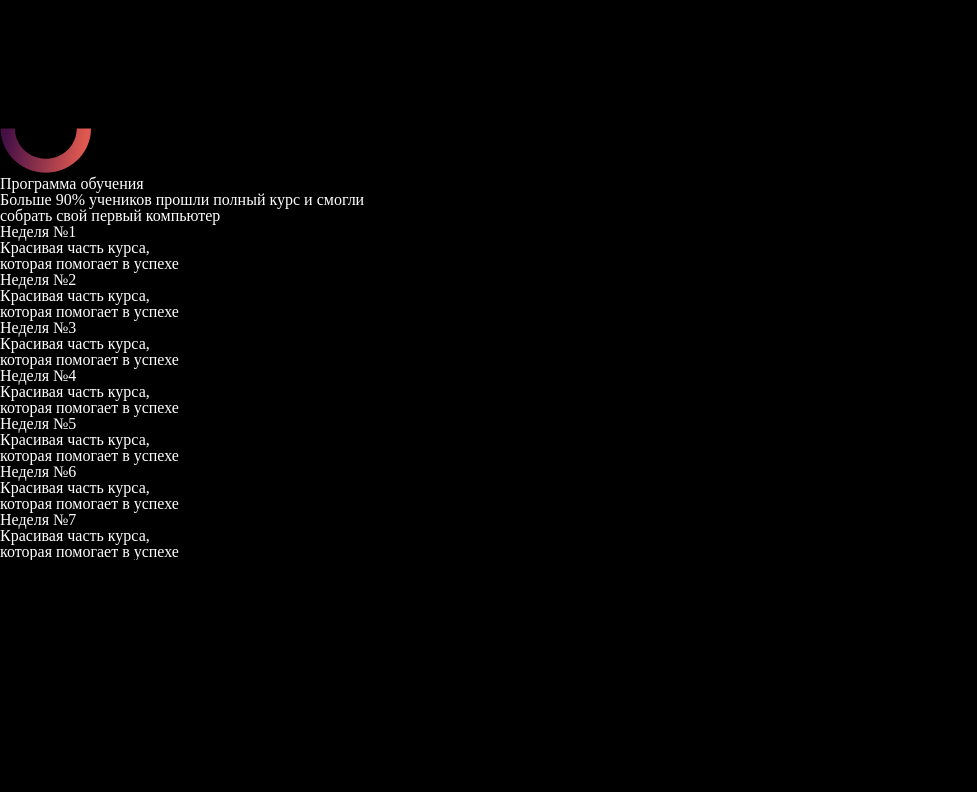
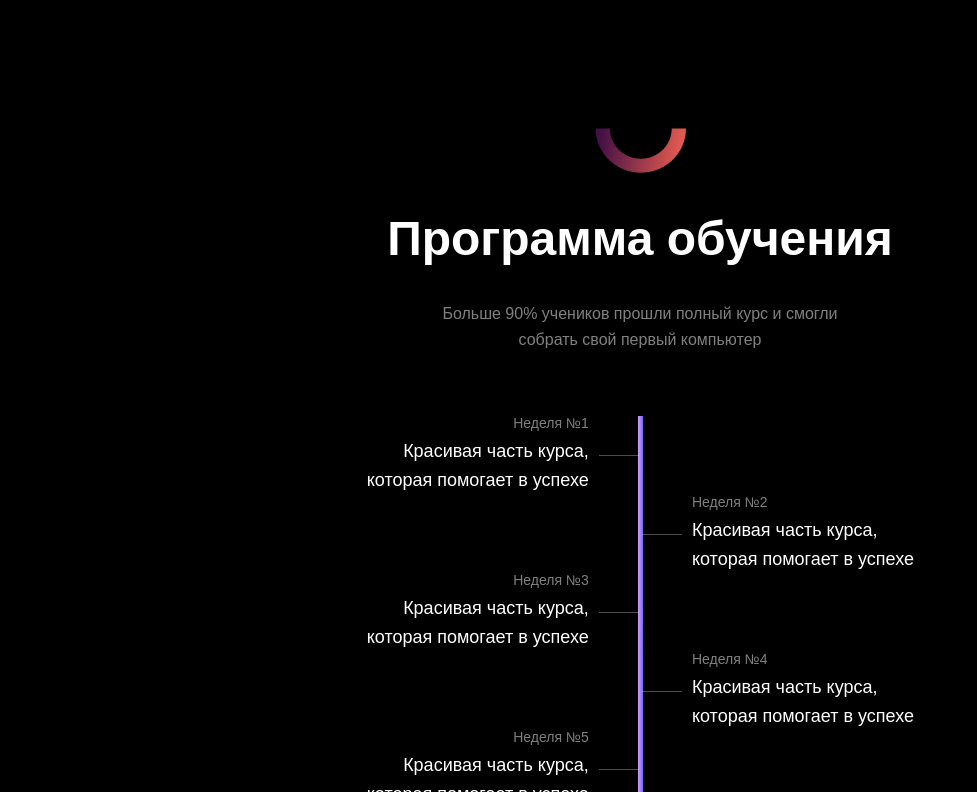
Before and after one commit to Ramramramzes/my_portfolio, a plain HTML site: page Computers/index.html in a window 1280 px wide. Shown: the part 2588-3380 px from the top of the page, without its empty margins (0-977 px from the left). Before the commit the page ends 3148 px from the top, so only its background shows below. Drawn offline with Linux system fonts and the light colour scheme.

Commit message:
programm 1920/1280

```diff
--- a/Computers/style.css
+++ b/Computers/style.css
@@ -686,3 +686,87 @@ a {
         width: 10%;
     }
 }
+
+.programm {
+    font-family: 'Roboto-regular', sans-serif;
+    padding-bottom: 10%;
+}
+
+.programm__title-img {
+    margin-bottom: 3%;
+}
+
+.programm__title {
+    text-align: center;
+}
+
+.programm__title-text {
+    font-family: 'Roboto-bold', sans-serif;
+    font-weight: bold;
+    font-size: 48px;
+    padding-bottom: 3%;
+}
+
+.programm__title-content {
+    font-size: 16px;
+    line-height: 160%;
+    opacity: .5;
+    padding-bottom: 5%;
+}
+
+.programm__week {
+    text-align: center;
+    background-image: url(./img/timeline.png);
+    background-repeat: no-repeat;
+    background-size: contain;
+    background-position: center;
+}
+
+.programm__list-item-left {
+    width: 49.9%;
+    text-align: right;
+    background-image: url(./img/line.png);
+    background-repeat: no-repeat;
+    background-size: auto;
+    background-position: right;
+}
+
+.programm__list-item-title {
+    padding-bottom: 7px;
+}
+
+.programm__list-item-left .programm__list-item-title {
+    padding-right: 50px;
+}
+
+.programm__list-item-left .programm__list-item-text {
+    padding-right: 50px;
+}
+
+.programm__list-item-title {
+    font-size: 14px;
+    opacity: .5;
+}
+
+.programm__list-item-text {
+    font-size: 18px;
+    line-height: 160%;
+}
+
+.programm__list-item-right {
+    width: 25%;
+    margin-left: 50.15%;
+    text-align: left;
+    background-image: url(./img/line.png);
+    background-repeat: no-repeat;
+    background-size: auto;
+    background-position: left;
+}
+
+.programm__list-item-right .programm__list-item-title {
+    padding-left: 50px;
+}
+
+.programm__list-item-right .programm__list-item-text {
+    padding-left: 50px;
+}
```
